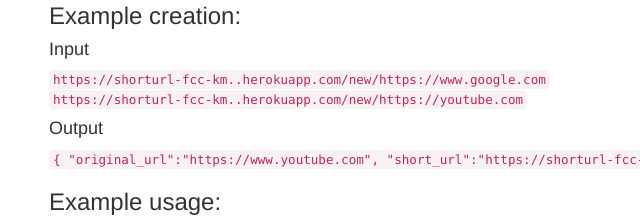
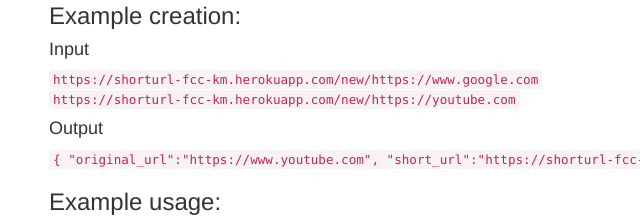
Before and after one commit to kmadill/shorturl-fcc-km, a website: page index.html in a window 1280 px wide. Shown: the part 383-606 px from the top of the page, 21-661 px from the left. Drawn offline with nearby package versions, Linux system fonts and the light colour scheme.

Commit message:
third commit

```diff
--- a/index.html
+++ b/index.html
@@ -27,9 +27,9 @@
 
 <h3>Example creation:</h3>
 <h4>Input</h4>
-<code>https://shorturl-fcc-km..herokuapp.com/new/https://www.google.com</code>
+<code>https://shorturl-fcc-km.herokuapp.com/new/https://www.google.com</code>
 <br />
-<code>https://shorturl-fcc-km..herokuapp.com/new/https://youtube.com</code>
+<code>https://shorturl-fcc-km.herokuapp.com/new/https://youtube.com</code>
 
 <h4>Output</h4>
 <code>
```
Also changed, not shown: package.json (+8 -2 lines), server.js (+12 -0 lines), README.md, 1 other file.
